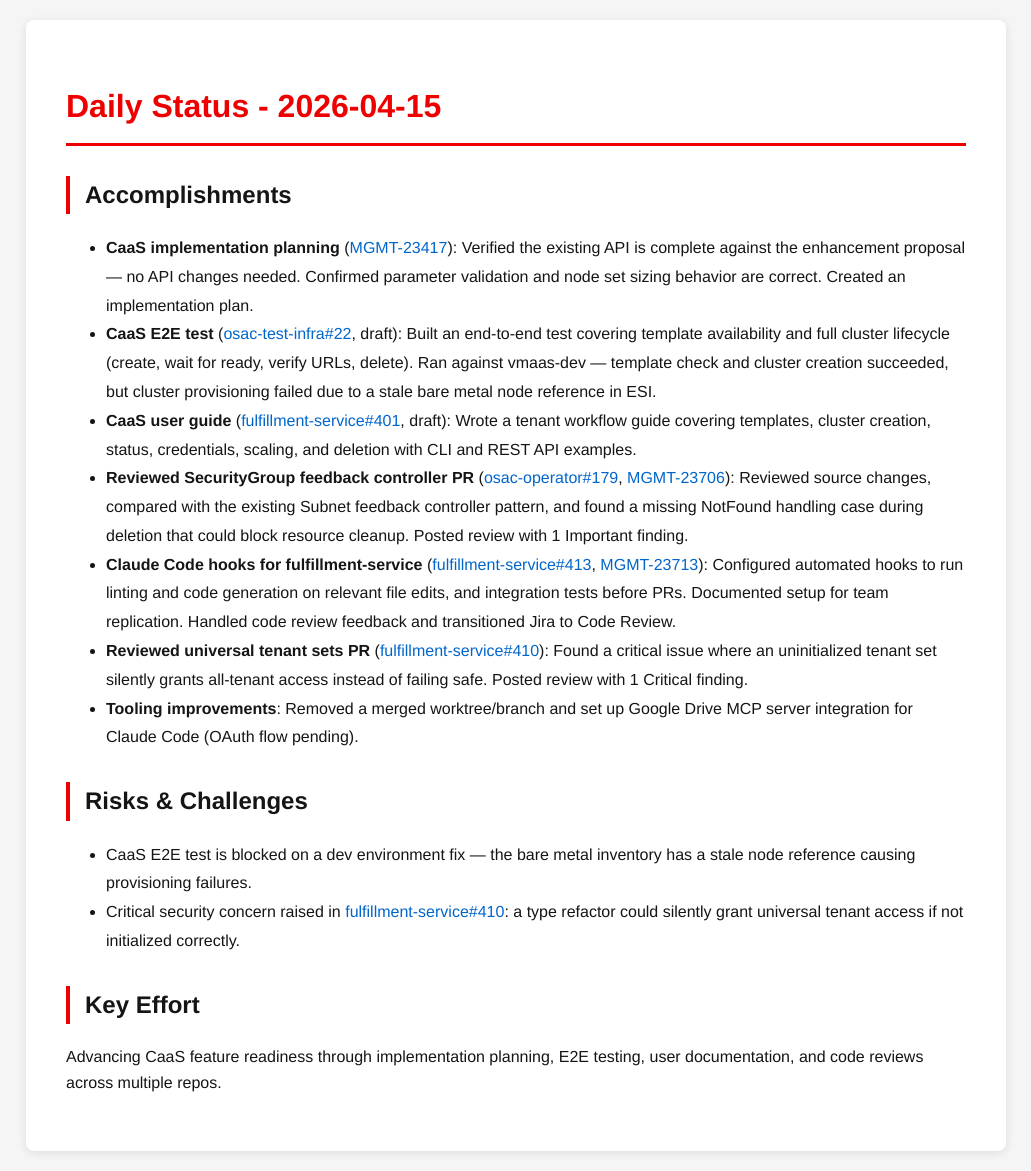
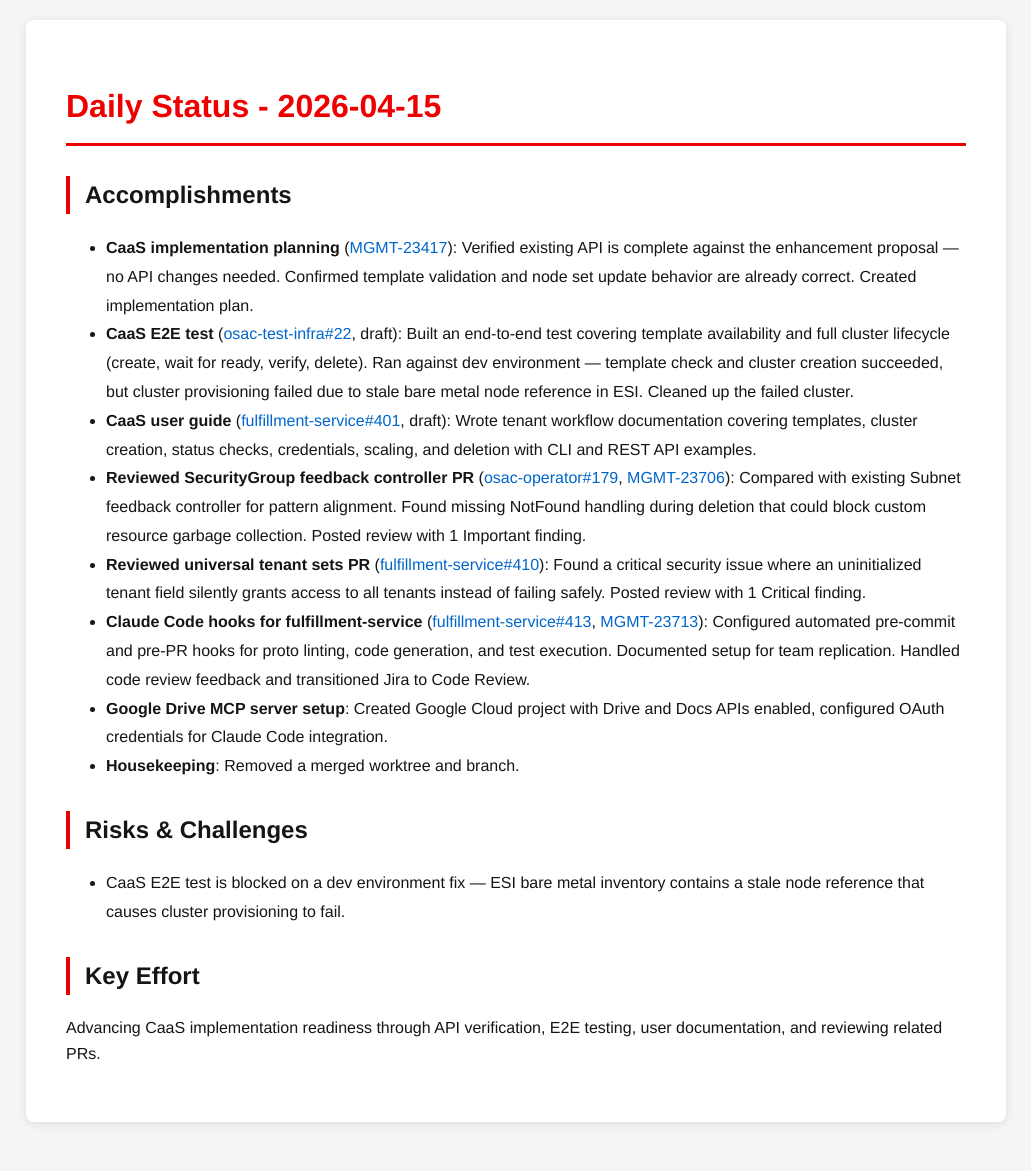
Before and after one commit to tzvatot/daily-status, a Jekyll site: the page built from 2026-04-15.md, in a window 1280 px wide. Shown: the whole page, without its empty margins (124-1155 px from the left). Built offline with Jekyll 4.4.1, drawn with Linux system fonts in a browser that asks for light colours; after the commit the page ends 1142 px from its top, so only the background shows below that.

Commit message:
Daily status update - 2026-04-15

```diff
--- a/2026-04-15.md
+++ b/2026-04-15.md
@@ -7,17 +7,17 @@ date: 2026-04-15
 # Daily Status - 2026-04-15
 
 ## Accomplishments
-- **CaaS implementation planning** ([MGMT-23417](https://issues.redhat.com/browse/MGMT-23417)): Verified the existing API is complete against the enhancement proposal — no API changes needed. Confirmed parameter validation and node set sizing behavior are correct. Created an implementation plan.
-- **CaaS E2E test** ([osac-test-infra#22](https://github.com/osac-project/osac-test-infra/pull/22), draft): Built an end-to-end test covering template availability and full cluster lifecycle (create, wait for ready, verify URLs, delete). Ran against vmaas-dev — template check and cluster creation succeeded, but cluster provisioning failed due to a stale bare metal node reference in ESI.
-- **CaaS user guide** ([fulfillment-service#401](https://github.com/osac-project/fulfillment-service/pull/401), draft): Wrote a tenant workflow guide covering templates, cluster creation, status, credentials, scaling, and deletion with CLI and REST API examples.
-- **Reviewed SecurityGroup feedback controller PR** ([osac-operator#179](https://github.com/osac-project/osac-operator/pull/179), [MGMT-23706](https://issues.redhat.com/browse/MGMT-23706)): Reviewed source changes, compared with the existing Subnet feedback controller pattern, and found a missing NotFound handling case during deletion that could block resource cleanup. Posted review with 1 Important finding.
-- **Claude Code hooks for fulfillment-service** ([fulfillment-service#413](https://github.com/osac-project/fulfillment-service/pull/413), [MGMT-23713](https://issues.redhat.com/browse/MGMT-23713)): Configured automated hooks to run linting and code generation on relevant file edits, and integration tests before PRs. Documented setup for team replication. Handled code review feedback and transitioned Jira to Code Review.
-- **Reviewed universal tenant sets PR** ([fulfillment-service#410](https://github.com/osac-project/fulfillment-service/pull/410)): Found a critical issue where an uninitialized tenant set silently grants all-tenant access instead of failing safe. Posted review with 1 Critical finding.
-- **Tooling improvements**: Removed a merged worktree/branch and set up Google Drive MCP server integration for Claude Code (OAuth flow pending).
+- **CaaS implementation planning** ([MGMT-23417](https://issues.redhat.com/browse/MGMT-23417)): Verified existing API is complete against the enhancement proposal — no API changes needed. Confirmed template validation and node set update behavior are already correct. Created implementation plan.
+- **CaaS E2E test** ([osac-test-infra#22](https://github.com/osac-project/osac-test-infra/pull/22), draft): Built an end-to-end test covering template availability and full cluster lifecycle (create, wait for ready, verify, delete). Ran against dev environment — template check and cluster creation succeeded, but cluster provisioning failed due to stale bare metal node reference in ESI. Cleaned up the failed cluster.
+- **CaaS user guide** ([fulfillment-service#401](https://github.com/osac-project/fulfillment-service/pull/401), draft): Wrote tenant workflow documentation covering templates, cluster creation, status checks, credentials, scaling, and deletion with CLI and REST API examples.
+- **Reviewed SecurityGroup feedback controller PR** ([osac-operator#179](https://github.com/osac-project/osac-operator/pull/179), [MGMT-23706](https://issues.redhat.com/browse/MGMT-23706)): Compared with existing Subnet feedback controller for pattern alignment. Found missing NotFound handling during deletion that could block custom resource garbage collection. Posted review with 1 Important finding.
+- **Reviewed universal tenant sets PR** ([fulfillment-service#410](https://github.com/osac-project/fulfillment-service/pull/410)): Found a critical security issue where an uninitialized tenant field silently grants access to all tenants instead of failing safely. Posted review with 1 Critical finding.
+- **Claude Code hooks for fulfillment-service** ([fulfillment-service#413](https://github.com/osac-project/fulfillment-service/pull/413), [MGMT-23713](https://issues.redhat.com/browse/MGMT-23713)): Configured automated pre-commit and pre-PR hooks for proto linting, code generation, and test execution. Documented setup for team replication. Handled code review feedback and transitioned Jira to Code Review.
+- **Google Drive MCP server setup**: Created Google Cloud project with Drive and Docs APIs enabled, configured OAuth credentials for Claude Code integration.
+- **Housekeeping**: Removed a merged worktree and branch.
 
 ## Risks & Challenges
-- CaaS E2E test is blocked on a dev environment fix — the bare metal inventory has a stale node reference causing provisioning failures.
-- Critical security concern raised in [fulfillment-service#410](https://github.com/osac-project/fulfillment-service/pull/410): a type refactor could silently grant universal tenant access if not initialized correctly.
+- CaaS E2E test is blocked on a dev environment fix — ESI bare metal inventory contains a stale node reference that causes cluster provisioning to fail.
 
 ## Key Effort
-Advancing CaaS feature readiness through implementation planning, E2E testing, user documentation, and code reviews across multiple repos.
+Advancing CaaS implementation readiness through API verification, E2E testing, user documentation, and reviewing related PRs.
```
